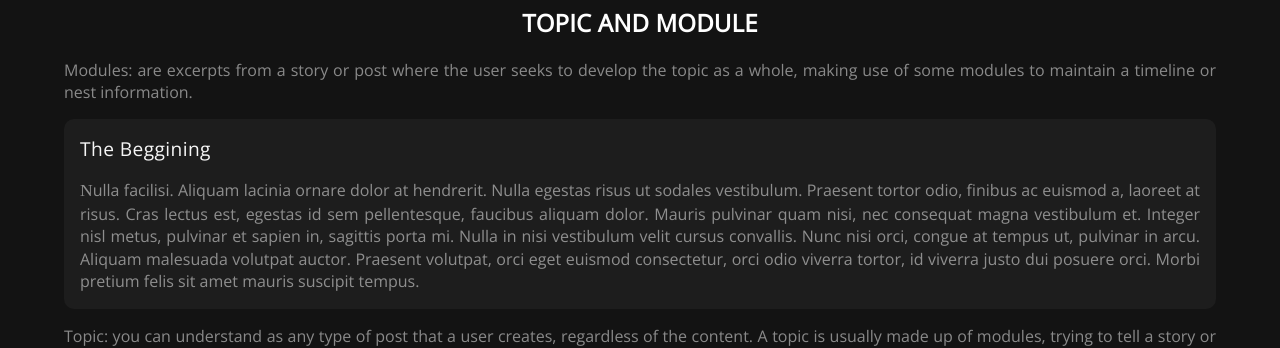
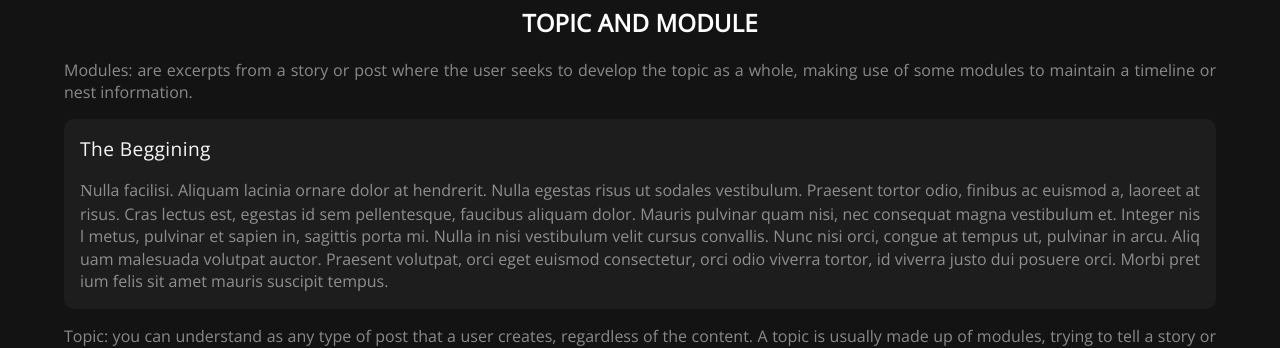
Before and after one commit to volpatocode/bardgoblin, a Next.js app: page /home/home in a window 1280 px wide. Shown: the part 1240-1588 px from the top of the page. Built offline with nearby package versions, Linux system fonts and the light colour scheme; no server answers; the database is empty; a web font is replaced by a local one.

Commit message:
fix: word not breaking into module

```diff
--- a/src/components/Navbar/styles.ts
+++ b/src/components/Navbar/styles.ts
@@ -105,7 +105,6 @@ export const BoxModal = styled(Box)`
   top: 50%;
   left: 50%;
   transform: translate(-50%, -50%);
-
   background-color: #141414;
   padding: 0.3rem 2.5rem 0rem 2.5rem;
   transition: 0.2s ease-in-out;
--- a/src/components/Topic/Module/styles.ts
+++ b/src/components/Topic/Module/styles.ts
@@ -6,6 +6,7 @@ export const Module = styled(Box)`
   flex-direction: column;
   align-items: left;
   gap: 1rem;
+  max-width: 100%;
 `;
 
 export const Title = styled.h4`
@@ -20,10 +21,11 @@ export const Title = styled.h4`
 `;
 
 export const Content = styled.p`
+  text-align: justify;
+  word-break: break-all;
   font-size: 1rem;
   line-height: 1.4;
   color: rgba(255, 255, 255, 0.5);
-  text-align: justify;
   ::first-letter {
     font-size: 1.1rem;
     text-transform: uppercase;
--- a/src/pages/topic/[topicId].tsx
+++ b/src/pages/topic/[topicId].tsx
@@ -88,7 +88,7 @@ export default function index() {
         {/* <TopicHiddenInfo />
         <OptionalQuestAccordion /> */}
       </MainContent>
-      {screenSm ? <ContinueBrowsing section="Side Quests" /> : <Footer />}
+      {screenSm ? <ContinueBrowsing text="Side Quests" /> : <Footer />}
     </PageWrapper>
   );
 }
```
